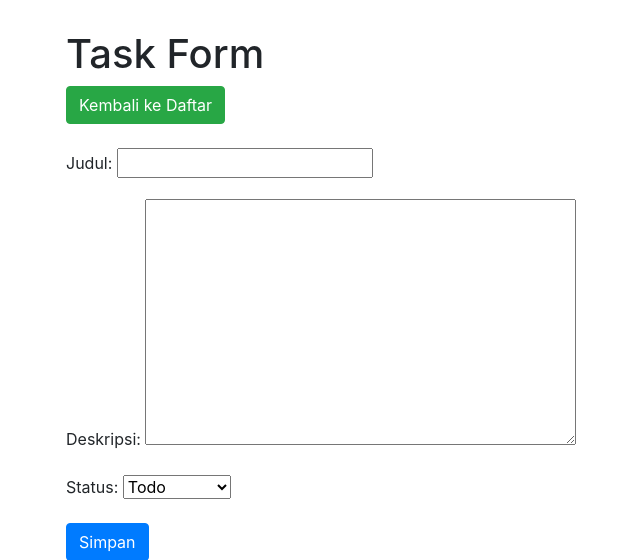
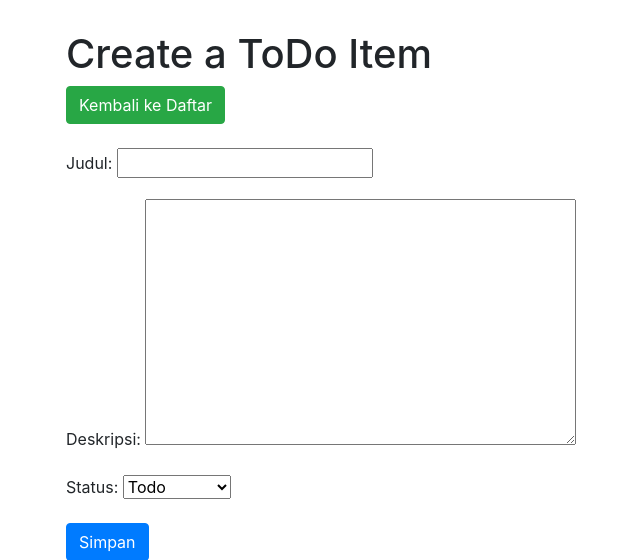
Before and after one commit to aabecede/django-crud, a Django app: page /todo/create in a window 1280 px wide. Shown: the top 560 px of the page, without its empty margins (19-659 px from the left). Run offline with Django 4.2, Linux system fonts and the light colour scheme; some libraries are stand-ins or nearby versions.

Commit message:
[TODO] CRUD todo done

```diff
--- a/todo/templates/todo/form.html
+++ b/todo/templates/todo/form.html
@@ -8,7 +8,7 @@
     <!-- Bootstrap CSS -->
     <link rel="stylesheet" href="https://maxcdn.bootstrapcdn.com/bootstrap/4.0.0/css/bootstrap.min.css" integrity="sha384-Gn5384xqQ1aoWXA+058RXPxPg6fy4IWvTNh0E263XmFcJlSAwiGgFAW/dAiS6JXm" crossorigin="anonymous">
 
-    <title>Todo App</title>
+    <title>{% if form.instance.pk %}Update{% else %}Create{% endif %} a ToDo Item</title>
 
     <style>
       body {
@@ -18,8 +18,7 @@
   </head>
   <body>
     <div class="container">
-      <h1>Task Form</h1>
-
+      <h1>{% if form.instance.pk %}Update{% else %}Create{% endif %} a ToDo Item</h1>
       <div>
         <a href="{% url 'todo:index' %}" class="btn btn-success">Kembali ke Daftar</a>
       </div>
@@ -30,8 +29,8 @@
         {% load widget_tweaks %}
         <form method="POST">
             {% csrf_token %}
-
-            {% if form.non_field_errors %}
+            {{ form.as_p }}
+            {% comment %} {% if form.non_field_errors %}
               <div class="alert alert-danger" role="alert">
                 {% for error in form.non_field_errors %}
                   {{ error }}
@@ -63,7 +62,7 @@
                     </small>
                 {% endif%}
               </div>
-            {% endfor %}
+            {% endfor %} {% endcomment %}
             {% comment %} <div class="form-group">
               <label>Judul</label>
               <input type="text" class="form-control" id="title" name="title">
--- a/todo/templates/todo/index.html
+++ b/todo/templates/todo/index.html
@@ -73,8 +73,8 @@
                   <td>{{ task.status }}</td>
                   <td>
                       <a href="{% url 'todo:show' task.id %}" class="btn btn-warning btn-sm">detail</a>
-                      <a href="#" class="btn btn-primary btn-sm">ubah</a>
-                      <a href="#" class="btn btn-danger btn-sm">hapus</a>
+                      <a href="{% url 'todo:update' task.id %}" class="btn btn-primary btn-sm">ubah</a>
+                      <a href="{% url 'todo:delete' task.id %}" class="btn btn-danger btn-sm">hapus</a>
                   </td>
                 </tr>
               {% endfor %}
--- a/todo/urls.py
+++ b/todo/urls.py
@@ -1,10 +1,12 @@
 from django.urls import path
 
-from .views import index, createView, show
+from .views import index, createView, show, updateView, delete
 
 app_name = "todo"
 urlpatterns = [
     path('', index, name="index"),
     path('<int:task_id>', show, name="show"),
+    path('<int:task_id>/update', updateView, name="update"),
+    path('<int:task_id>/delete', delete, name="delete"),
     path('create', createView, name="create")
 ]
--- a/todo/views.py
+++ b/todo/views.py
@@ -1,4 +1,4 @@
-from django.shortcuts import render, redirect
+from django.shortcuts import render, redirect, get_object_or_404
 from django.http import Http404
 from django.contrib import messages
 from .models import Task
@@ -24,7 +24,7 @@ def show(request, task_id):
     return render(request, 'todo/detail.html', context)
 
 def createView(request):
-    print(request.method, "method")
+    # print(request.method, "method")
     if request.method == 'POST':
         form = TaskForm(request.POST)
         if form.is_valid():
@@ -37,3 +37,21 @@ def createView(request):
         form = TaskForm()
     # print(form)
     return render(request, 'todo/form.html', {'form':form})
+
+def updateView(request, task_id):
+    task = get_object_or_404(Task, pk=task_id)
+    if request.method == 'POST':
+        form = TaskForm(request.POST, instance=task)
+        if form.is_valid():
+            form.save()
+            return redirect('todo:index')
+    else:
+        form = TaskForm(instance=task)
+    return render(request, 'todo/form.html', {'form': form})
+
+def delete(request, task_id):
+    task = get_object_or_404(Task, pk=task_id)
+    if request.method == 'POST':
+        task.delete()
+        return redirect('todo:index')
+    return render(request, 'todo/delete-confirm.html', {'task': task})
```
Also changed, not shown: todo/templates/todo/delete-confirm.html (added, +15 -0 lines), db.sqlite3.
